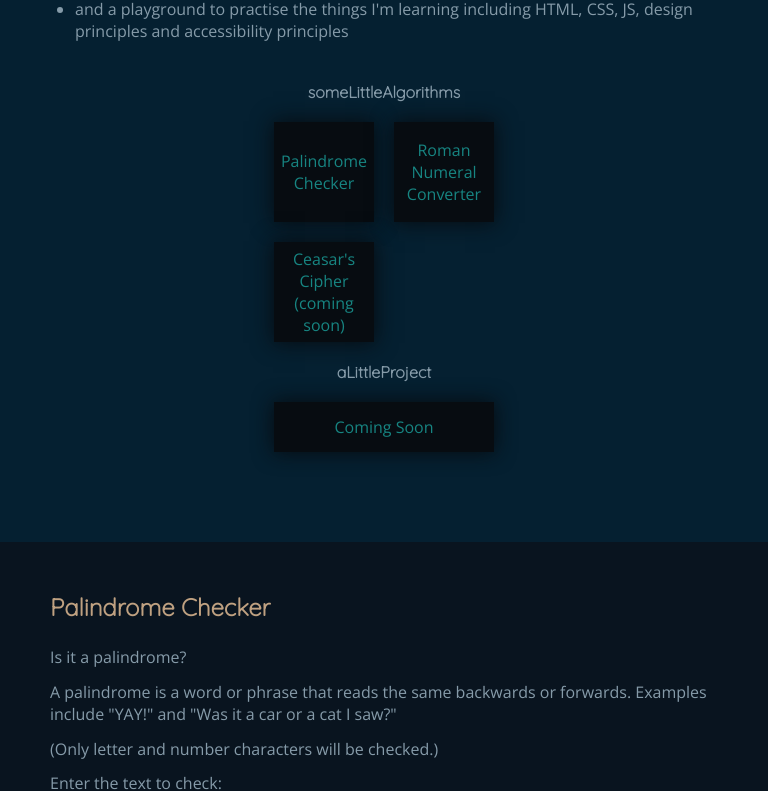
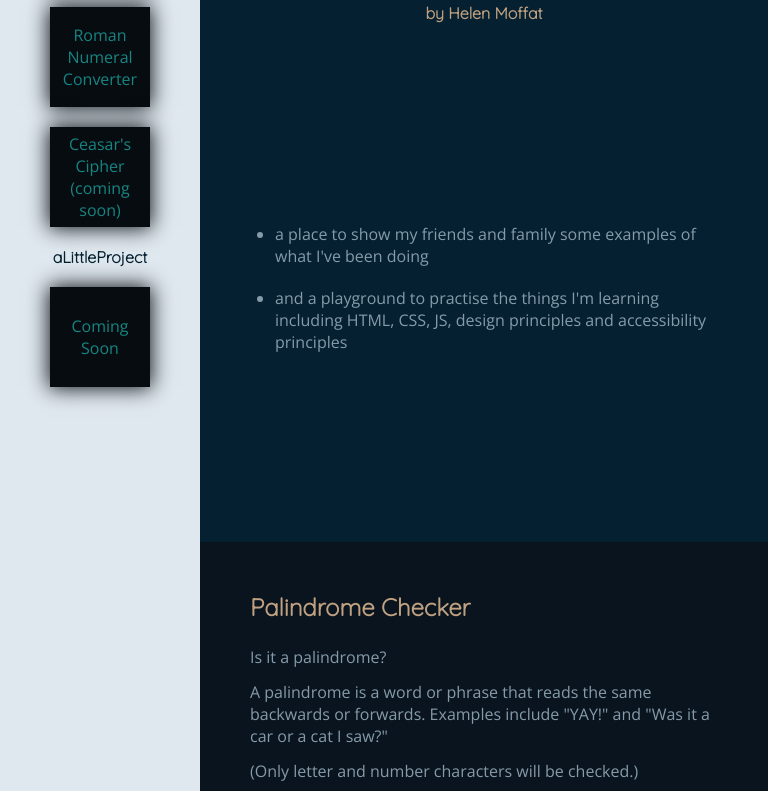
Before and after one commit to hMoffat/aLittleWebpage, a plain HTML site: page index.html in a window 768 px wide. Shown: the part 298-1089 px from the top of the page. Drawn offline with nearby package versions, Linux system fonts and the light colour scheme.

Commit message:
Add rough version of tablet view.

```diff
--- a/index.html
+++ b/index.html
@@ -258,8 +258,8 @@ function convertToRoman(num) {
     <footer>
       <!--- TODO:: a link to github profile or this repo?-->
 
-      <a href="https://github.com/hMoffat/aLittleWebpage">My Github</a>
-      <img src="/images/github-mark-white.png" alt="github invertocat logo" />
+      <a href="https://github.com/hMoffat/aLittleWebpage">My GitHub</a>
+      <a href="https://github.com/hMoffat/aLittleWebpage"><img src="/images/github-mark-white.png" alt="github invertocat logo" /></a>
     </footer>
   </body>
 </html>
--- a/styles.css
+++ b/styles.css
@@ -1,9 +1,9 @@
 /* TODO::
 * fall back fonts (not just 'sans-serif)
-* arialabels etc
 * resposive sizing upward - tablet, desktop
 * Style light/dark mode button
 * change nav links to buttons with same styling and a click effect
+* get tablet view nav bar to scroll
 */
 
 
@@ -371,6 +371,14 @@ pre {
     font-family: var(--heading-font), sans-serif;
 }
 
+#roman-snippet {
+    overflow-x: scroll;
+}
+
+#palindrome-snippet {
+    overflow-x: scroll;
+}
+
 /*----- TODO:: --------*/
 
 #roman {
@@ -401,3 +409,81 @@ img {
     width: 20px;
     margin-left: 20px;
 }
+
+
+
+/* ---------- TABLET VIEW ----------*/
+
+@media (min-width: 481px) and (max-width: 768px) {
+
+    body {
+        grid-template-columns: minmax(auto, 200px) 2fr;
+        row-gap: 20px;
+        column-gap: 0px;
+        grid-template-areas:
+            "nav header"
+            "nav header"
+            "nav main"
+            "nav footer";
+        grid-auto-rows: minmax(50vh, auto) minmax(50vh, auto) auto auto;
+    }
+
+    nav {
+        background-color: var(--alt-light-shade);
+        padding: 25px;
+    }
+
+    nav ul {
+        grid-template-columns: 1fr;
+        width: auto;
+    }
+
+    .nav-project {
+
+
+    }
+
+    .nav-project li {
+        height: 100px;
+        width: 100px;
+        padding: 2px;
+        text-align: center;
+
+
+    }
+
+    nav h2 {
+        color: var(--alt-dark-shade);
+        text-wrap: wrap;
+    }
+
+    ul.hidden {
+        display: flex;
+
+    }
+
+
+    header {
+        justify-content: space-evenly;
+    }
+
+
+}
+
+/* --- DESKTOP ---*/
+
+/*
+@media (min-width: 768px) {
+    body {
+        grid-template-columns: repeat(12, 1fr);
+        row-gap: 20px;
+        column-gap: 0px;
+        grid-template-areas:
+            "nav header"
+            "nav header"
+            "nav main"
+            "nav footer";
+        grid-auto-rows: minmax(50vh, auto) minmax(50vh, auto) auto auto;
+    }
+}
+*/
```
